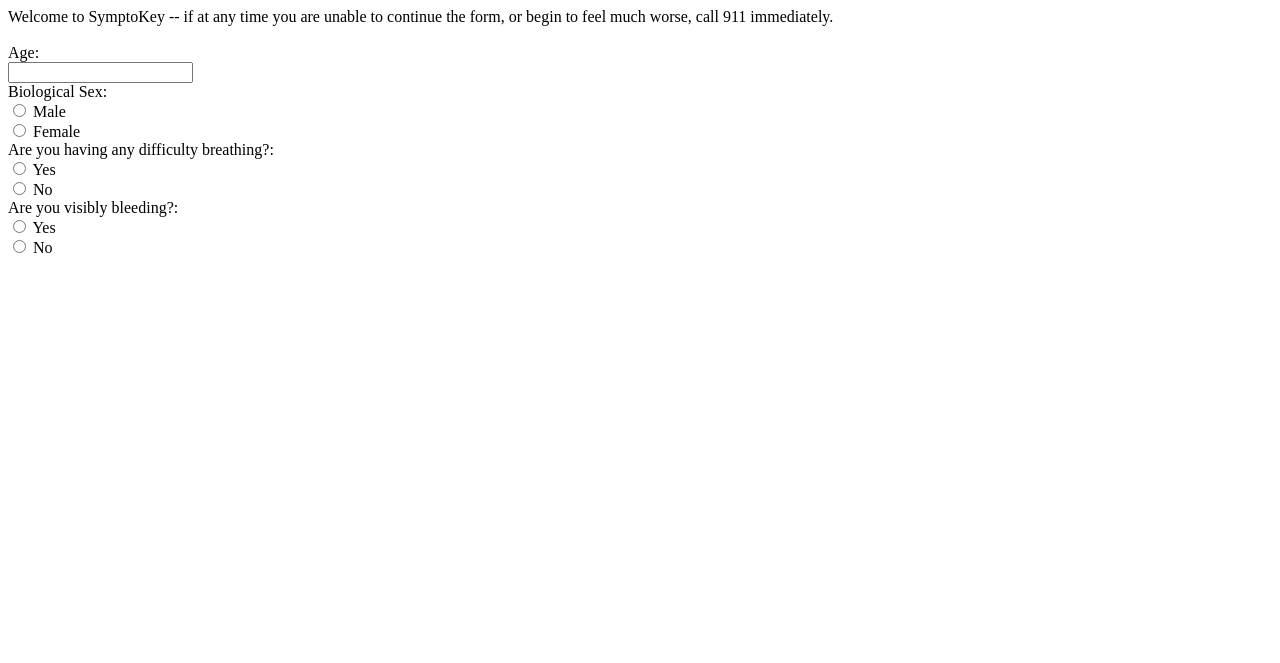
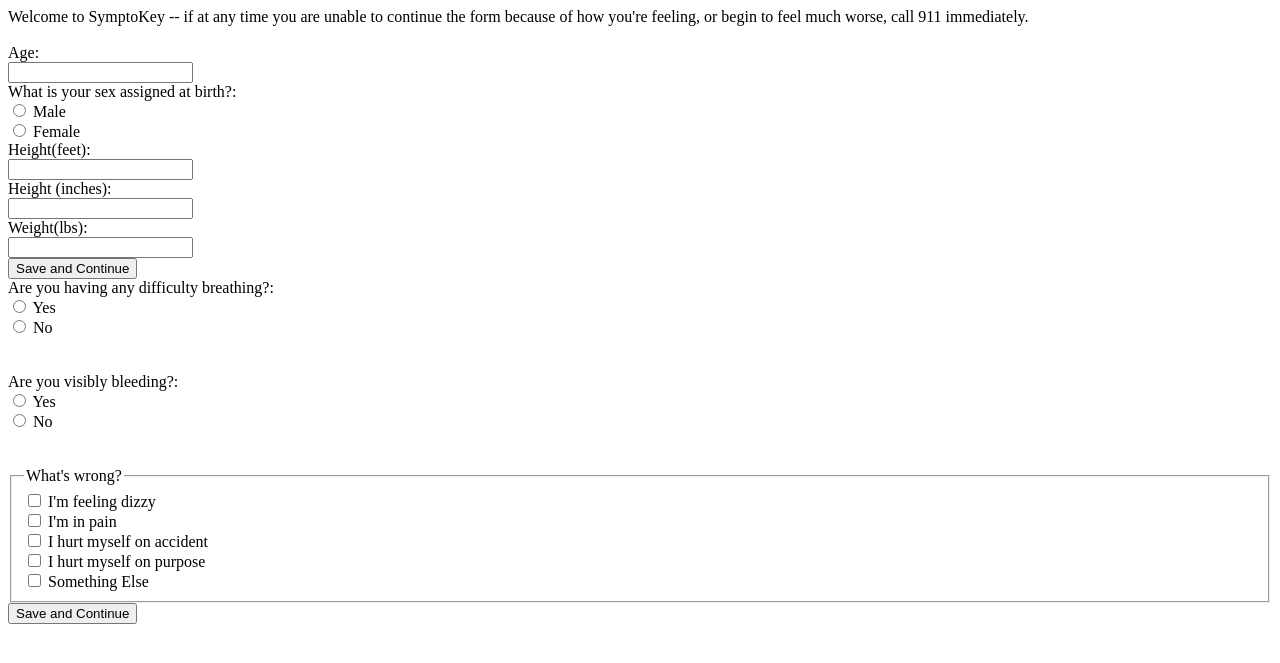
Before and after one commit to kevin-warshaw/SymptoKey, a Django app: template templates/homepage.html in a window 1280 px wide. Shown: the top 663 px of the page. Run offline with Django 3.2, Linux system fonts and the light colour scheme; the template is opened without the code that fills it, so the values that code supplies are empty.

Commit message:
Updated views methods to work with HTML homepage

```diff
--- a/templates/homepage.html
+++ b/templates/homepage.html
@@ -5,25 +5,74 @@
     <title>SymptoKey is here to help!</title>
 </head>
 <body>
-Welcome to SymptoKey -- if at any time you are unable to continue the form, or begin to feel much worse, call 911 immediately.
+Welcome to SymptoKey -- if at any time you are unable to continue the form because of how you're feeling, or begin to feel much worse, call 911 immediately.
 <br>
 <br>
-<form>
+<form action="/action_page.php" method="post" id="nameform">
   Age:<br>
-  <input type="text" name="How old are you?"><br>
-  Biological Sex:<br>
-  <input type="radio" name="gender" value="male"> Male<br> <input type="radio" name="gender" value="female"> Female<br>
+    <input type="number" id="age" name="How old are you?"><br>
+  What is your sex assigned at birth?:<br>
+    <input type="radio" id="male" name="gender" value="male"> Male<br> <input type="radio" name="gender" value="female"> Female<br>
+  Height(feet):<br>
+    <input type="number" id="feet" name="How tall are you?"><br>
+    Height (inches):<br>
+    <input type="number" id="inches" name="How tall are you?"><br>
+  Weight(lbs):<br>
+    <input type="number" id="weight" name="How much do you weigh?"><br>
 </form>
 
-<form>
+<button type="submit" form="nameform" value="Save and Continue">Save and Continue</button>
+<br>
+
+<form action="/action_page.php" method="post" id="breathing">
     Are you having any difficulty breathing?:<br>
-    <input type="radio" name="breathing" value="Yes"> Yes<br> <input type="radio" name="breathing" value="No"> No<br>
+    <input type="radio" id="trouble" name="breathing" value="Yes"> Yes<br>
+    <input type="radio" name="breathing" value="No"> No<br>
 </form>
+<br>
+<br>
+<form action="/action_page.php" method="post" id="bleeding"/>
+    Are you visibly bleeding?:<br>
+    <input type="radio" id="bleeding" name="bleeding" value="Yes"> Yes<br>
+    <input type="radio" name="bleeding" value="No"> No<br>
+</form>
+<br>
+<br>
+<fieldset action="/action_page.php" method="post" id="whatsWrong">
+    <legend>What's wrong?</legend>
 
-<form>
-    Are you visibly bleeding?:<br>
-    <input type="radio" name="bleeding" value="Yes"> Yes<br> <input type="radio" name="bleeding" value="No"> No<br>
-</form>
+    <div>
+        <input type="checkbox" id="dizzy" name="feature" value="I'm feeling dizzy" />
+        <label for="I'm feeling dizzy">I'm feeling dizzy</label>
+    </div>
+
+    <div>
+        <input type="checkbox" id="pain" name="feature"
+               value="I'm in pain" />
+        <label for="I'm in pain">I'm in pain</label>
+    </div>
+
+    <div>
+        <input type="checkbox" id="hurtAccident" name="feature"
+               value="I hurt myself on accident" />
+        <label for="I hurt myself on accident">I hurt myself on accident</label>
+    </div>
+
+    <div>
+        <input type="checkbox" id="hurtIntentional" name="feature"
+               value="I hurt myself on purpose" />
+        <label for="I hurt myself on purpose">I hurt myself on purpose</label>
+    </div>
+
+    <div>
+        <input type="checkbox" id="other" name="feature"
+               value="Something Else" />
+        <label for="Something Else">Something Else</label>
+    </div>
+
+</fieldset>
+
+<button type="submit" form="whatswrong" value="Save and Continue">Save and Continue</button>
 
 
 </body>
```
